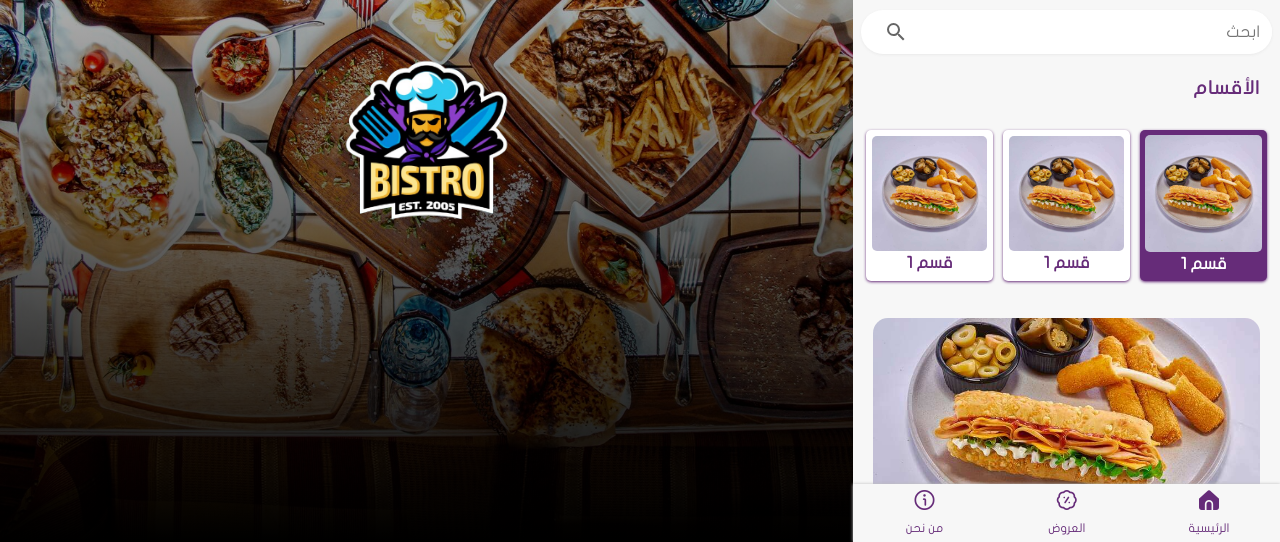
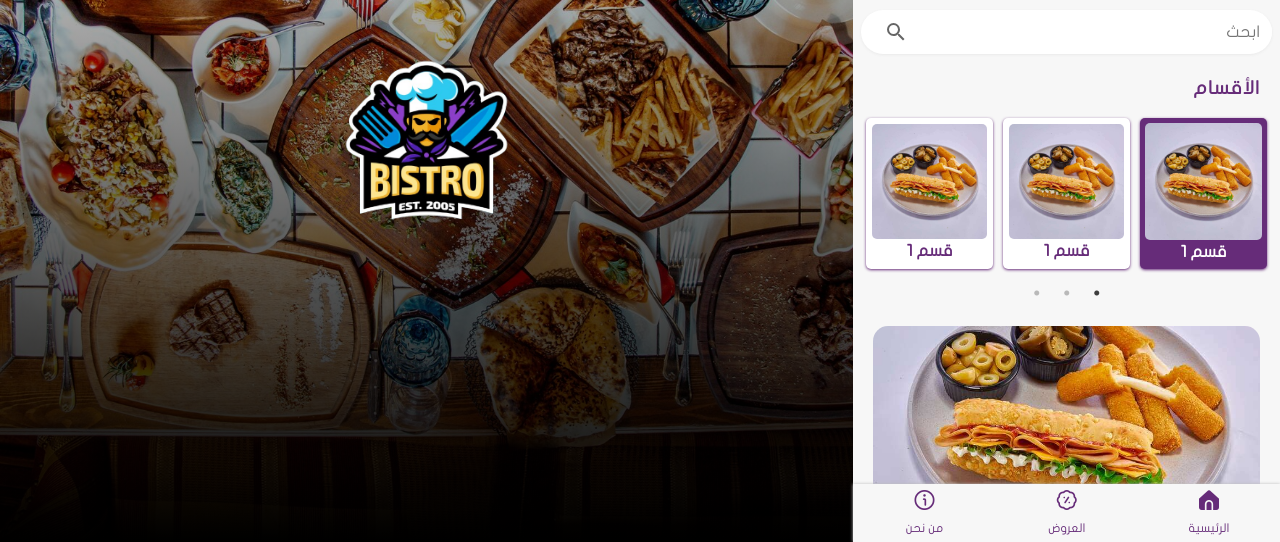
Before and after one commit to Mahmoud-Samaha1/oreder-platform, a plain HTML site: page index.html in a window 1280 px wide. Shown: the part 258-800 px from the top of the page. Drawn offline with nearby package versions, Linux system fonts and the light colour scheme.

Commit message:
carousel-img

```diff
--- a/index.html
+++ b/index.html
@@ -186,7 +186,7 @@
                 </div>
               </div>
               <!-- category-carousel-images -->
-              <div class="category-carousel-images mb-3 py-3 row">
+              <div class="category-carousel-images mb-5 py-1 row">
                 <div
                   class=" d-flex justify-content-center align-items-center flex-column"
                 >
@@ -897,7 +897,7 @@
     <script type="text/javascript">
       $(document).ready(function () {
         $(".category-carousel-images").slick({
-          dots: false,
+          dots: true,
           infinite: false,
           speed: 200,
           slidesToShow: 3,
```
